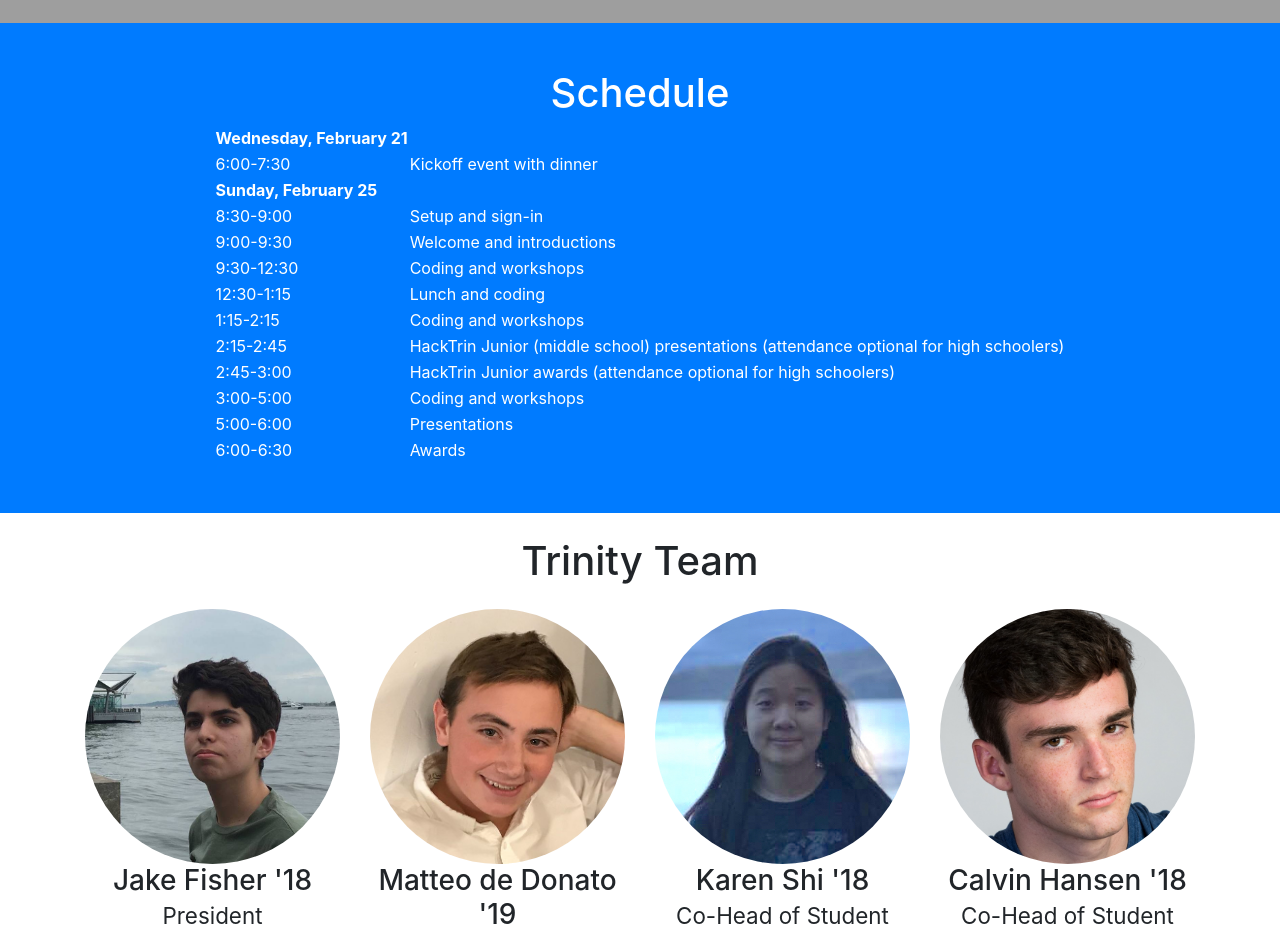
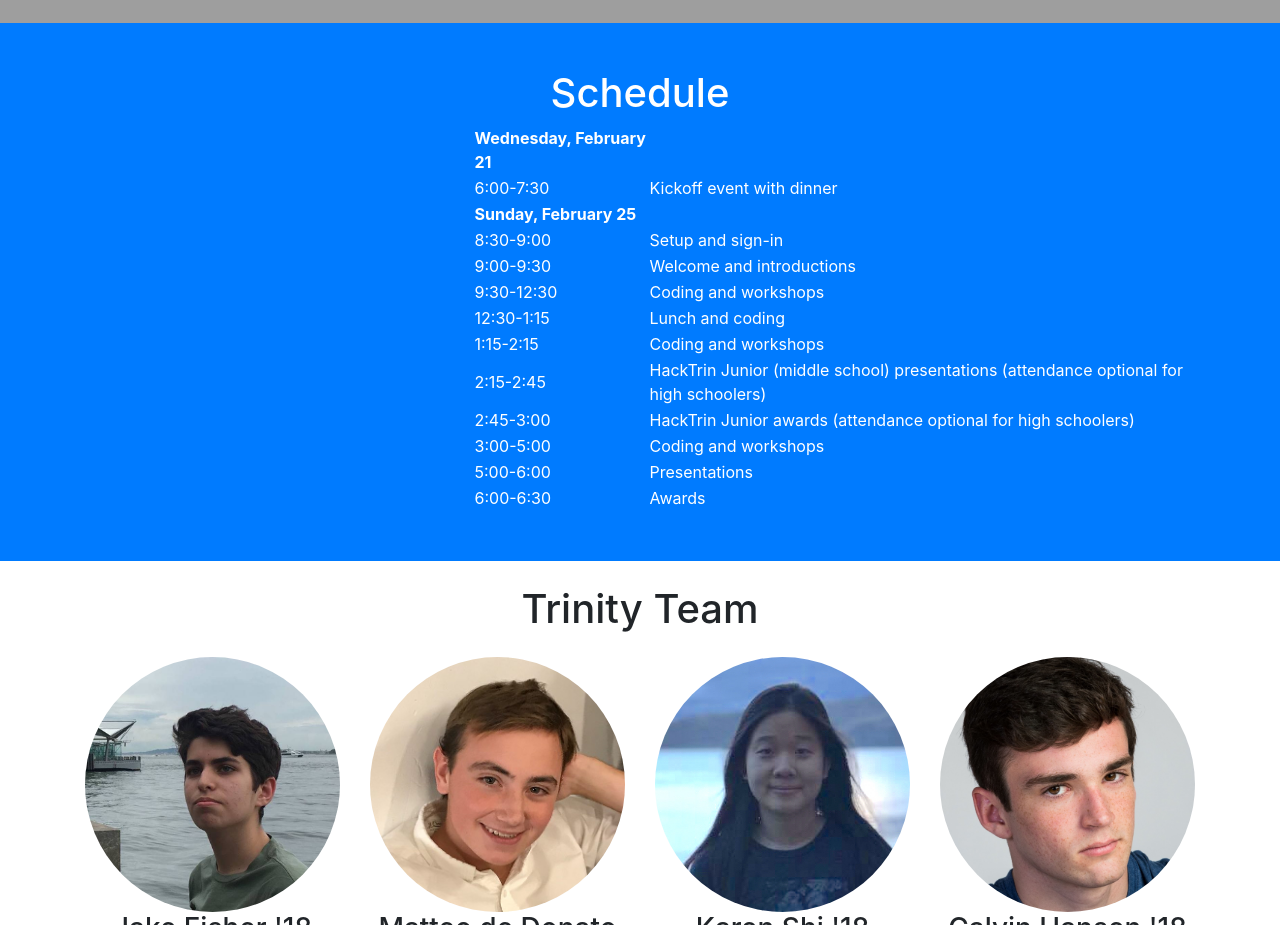
Before and after one commit to bitschiff/hacktrin, a website with bundled scripts: page index.html in a window 1280 px wide. Shown: the part 3260-4185 px from the top of the page. Built offline with nearby package versions, Linux system fonts and the light colour scheme; grey boxes are pictures that could not be loaded; files whose address does not match are found by name.

Commit message:
centered table

```diff
--- a/css/stylish-portfolio.css
+++ b/css/stylish-portfolio.css
@@ -322,3 +322,6 @@
     max-width: 50%;
     height: auto;
   }
+
+
+  .centerTable { margin-left:35%;  }
--- a/index.html
+++ b/index.html
@@ -327,8 +327,7 @@
         <div class="container text-center">
           <h1>Schedule</h1>
 
-
-          <table align="center">
+          <table align="center" class="centerTable">
             <tbody align="left">
               <tr><td><strong>Wednesday, February 21</strong></td>                          </tr>
               <tr>  <td>6:00-7:30</td> <td>Kickoff event with dinner</td>          </tr>
```
Lines whose indentation alone changed are shown as unchanged.
